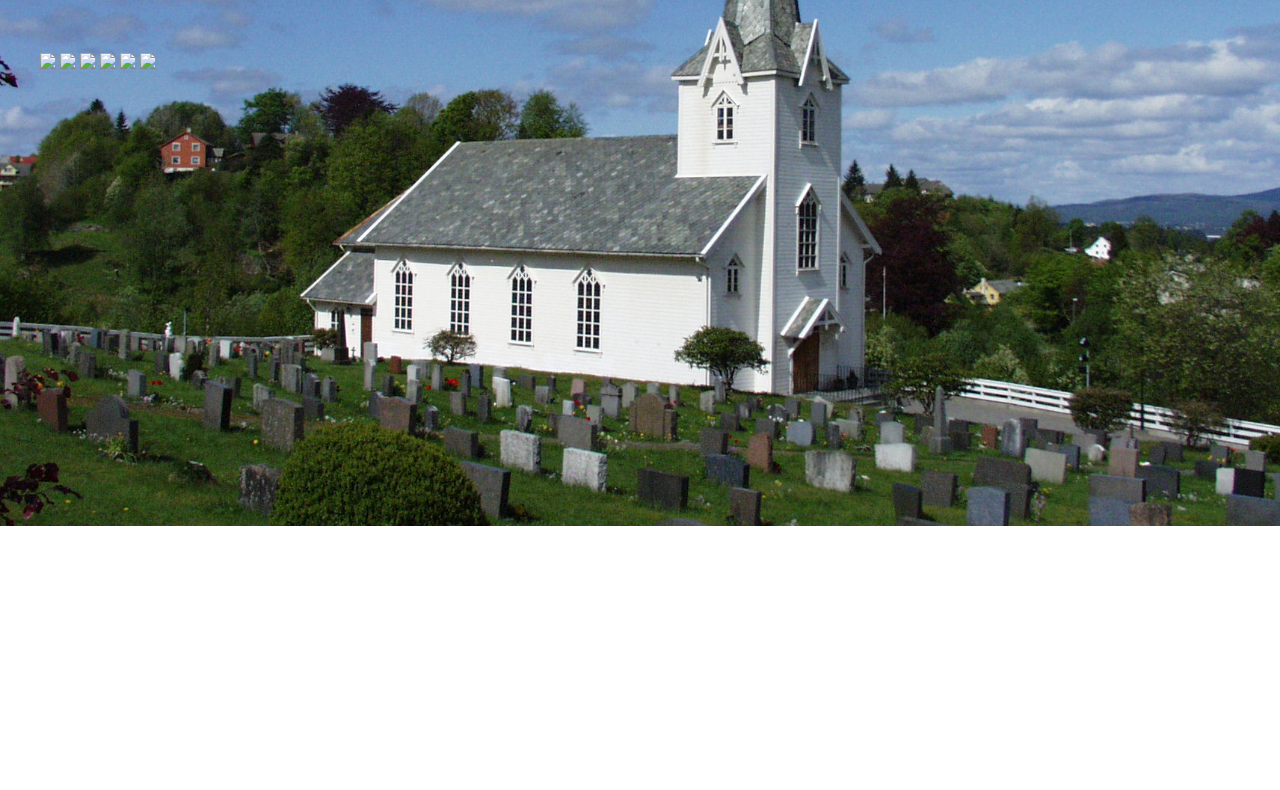
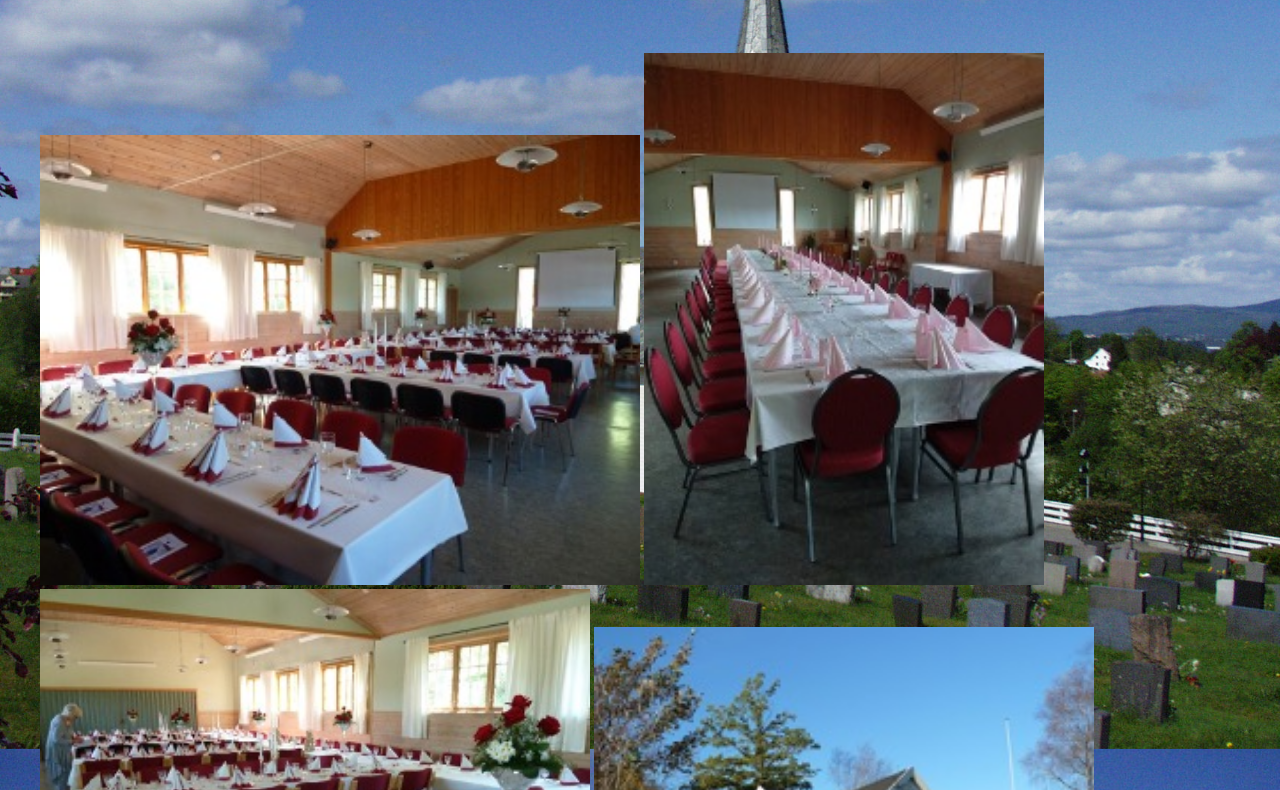
Before and after one commit to BrageT/github.io, a plain HTML site: page Askbilder.html in a window 1280 px wide. Shown: the part 274-1064 px from the top of the page. Before the commit the page ends 800 px from the top, so only its background shows below. Drawn offline with Linux system fonts and the light colour scheme; files whose address does not match are found by name.

Commit message:
Update Askbilder.html

```diff
--- a/Askbilder.html
+++ b/Askbilder.html
@@ -16,12 +16,12 @@
         <h1 id="overskrift1">Bildegalleri</h1>
 
         <figure class="Galleri">
-            <img src="bilder/ask menighet/storspisesal.jpg" style="width: 600px;">
-            <img src="bilder/ask menighet/langbord2.jpg" style="width: 400px;">
-            <img src="bilder/ask menighet/Langbord.jpg" style="width: 550px;">
-            <img src="bilder/ask menighet/Hus ute mini.jpg" style="width: 500px;">
-            <img src="bilder/ask menighet/Huset fra frmsiden.jpg" style="width: 500px;">
-            <img src="bilder/ask menighet/Kjøkken.jpg" style="width: 500px;"
+            <img src="bilder/storspisesal.jpg" style="width: 600px;">
+            <img src="bilder/langbord2.jpg" style="width: 400px;">
+            <img src="bilder/Langbord.jpg" style="width: 550px;">
+            <img src="bilder/Hus ute mini.jpg" style="width: 500px;">
+            <img src="bilder/Huset fra frmsiden.jpg" style="width: 500px;">
+            <img src="bilder/Kjøkken.jpg" style="width: 500px;"
         </figure>
 
     </body>
```
